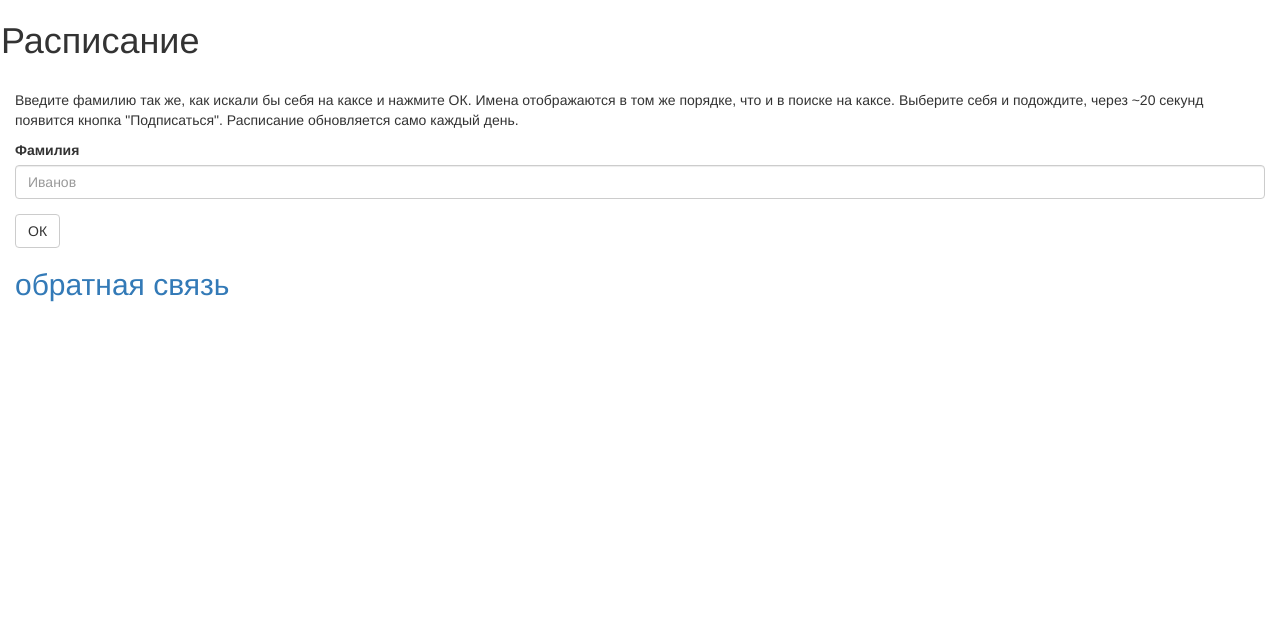
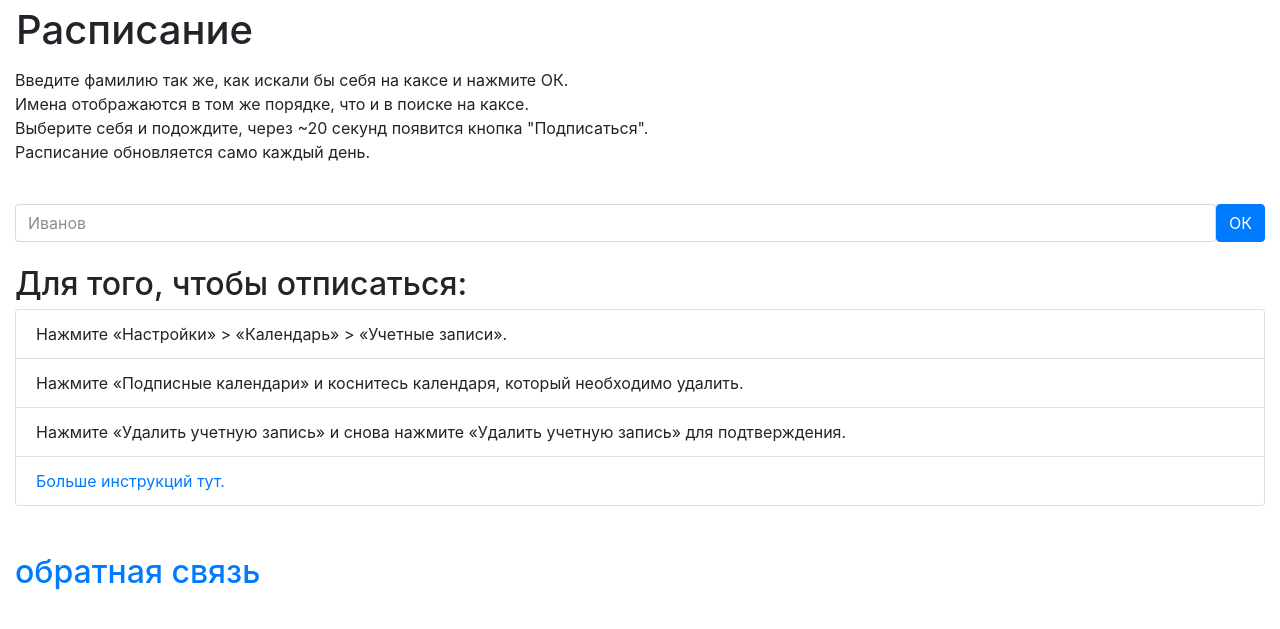
Before and after one commit to slava7713/timetable-cacs, a Flask app: page / in a window 1280 px wide. Shown: the top 629 px of the page. Run offline with Flask 2, Linux system fonts and the light colour scheme; some libraries are stand-ins or nearby versions.

Commit message:
Added logging and more thorough instructions.

```diff
--- a/cacs_interactions.py
+++ b/cacs_interactions.py
@@ -17,6 +17,7 @@ def search(search_term):
     for row in table.tbody.contents[3:]:
         selst = int(row['onclick'].split('=')[2].strip()[:-1])
         del row['onclick']
+        del row['bgcolor']
 
         new_column = search_page_soup.new_tag('td')
 
@@ -24,7 +25,7 @@ def search(search_term):
         new_form.attrs = {'class': 'form', 'method': 'POST'}
 
         new_form_button = search_page_soup.new_tag('button')
-        new_form_button.attrs = {'type': 'submit', 'class': 'btn btn-default', 'name': 'add',
+        new_form_button.attrs = {'type': 'submit', 'class': 'btn btn-primary', 'name': 'add',
                                  'value': selst}
         new_form_button.string = 'Выбрать'
 
--- a/templates/main.html
+++ b/templates/main.html
@@ -6,7 +6,7 @@
     <meta http-equiv="X-UA-Compatible" content="IE=edge">
     <meta name="viewport" content="width=device-width, initial-scale=1, maximum-scale=1, user-scalable=no">
     <title>Расписания</title>
-    <link rel="stylesheet" href="https://maxcdn.bootstrapcdn.com/bootstrap/3.3.6/css/bootstrap.min.css" integrity="sha384-1q8mTJOASx8j1Au+a5WDVnPi2lkFfwwEAa8hDDdjZlpLegxhjVME1fgjWPGmkzs7" crossorigin="anonymous">
+    <link rel="stylesheet" href="https://maxcdn.bootstrapcdn.com/bootstrap/4.0.0-beta/css/bootstrap.min.css" integrity="sha384-/Y6pD6FV/Vv2HJnA6t+vslU6fwYXjCFtcEpHbNJ0lyAFsXTsjBbfaDjzALeQsN6M" crossorigin="anonymous">
     <style>
           .loader {
           color: #000000;
@@ -80,7 +80,8 @@
     <script>
         function showCalendar() {
         document.getElementById("timetable_button").style.display = "block";
-        document.getElementById("instructions").style.display = "none";
+        document.getElementById("instructions1").style.display = "none";
+        document.getElementById("instructions2").style.display = "none";
         document.getElementById("loader").style.display = "none";
         }
         //this calls the function above, 10000 milliseconds is 10 seconds, adjust here to make it a longer interval
@@ -93,11 +94,14 @@
 
 <h1 class="h1 navbar">Расписание</h1>
 
-<div id="instructions" class="container-fluid">
-    <p>Введите фамилию так же, как искали бы себя на каксе и нажмите ОК. Имена отображаются в том же порядке, что и в поиске на каксе.
-        Выберите себя и подождите, через ~20 секунд появится кнопка "Подписаться".
+<div id="instructions1" class="container-fluid">
+    <p>Введите фамилию так же, как искали бы себя на каксе и нажмите ОК.<br>
+        Имена отображаются в том же порядке, что и в поиске на каксе.<br>
+        Выберите себя и подождите, через ~20 секунд появится кнопка "Подписаться".<br>
         Расписание обновляется само каждый день.</p>
 </div>
+
+<br>
 
 {% if not search_results %}
 
@@ -105,16 +109,30 @@
 
     <form class="form" method="POST">
 
-        <div class="form-group">
+        <div class="input-group-btn">
 
             <label for="search">Фамилия</label>
             <input name="search" type="text" maxlength="20" class="form-control" id="search" placeholder="Иванов" >
+            <button name="search_button" type="submit" class="btn btn-primary">ОК</button>
 
         </div>
 
-        <button name="search_button" type="submit" class="btn btn-default">ОК</button>
+    </form>
 
-    </form>
+</div>
+
+<br>
+
+<div id="instructions2" class="container-fluid">
+
+    <h2>Для того, чтобы отписаться:</h2>
+
+    <ul class="list-group">
+          <li class="list-group-item">Нажмите «Настройки» > «Календарь» > «Учетные записи».</li>
+          <li class="list-group-item">Нажмите «Подписные календари» и коснитесь календаря, который необходимо удалить.</li>
+          <li class="list-group-item">Нажмите «Удалить учетную запись» и снова нажмите «Удалить учетную запись» для подтверждения.</li>
+          <li class="list-group-item"><a href="https://support.apple.com/ru-ru/HT202361">Больше инструкций тут.</a></li>
+    </ul>
 
 </div>
 
@@ -150,6 +168,8 @@
 </div>
 
 {% endif %}
+<br>
+<br>
 
 <footer class="container-fluid">
 
```
Also changed, not shown: calendar_creation.py (+14 -2 lines).
